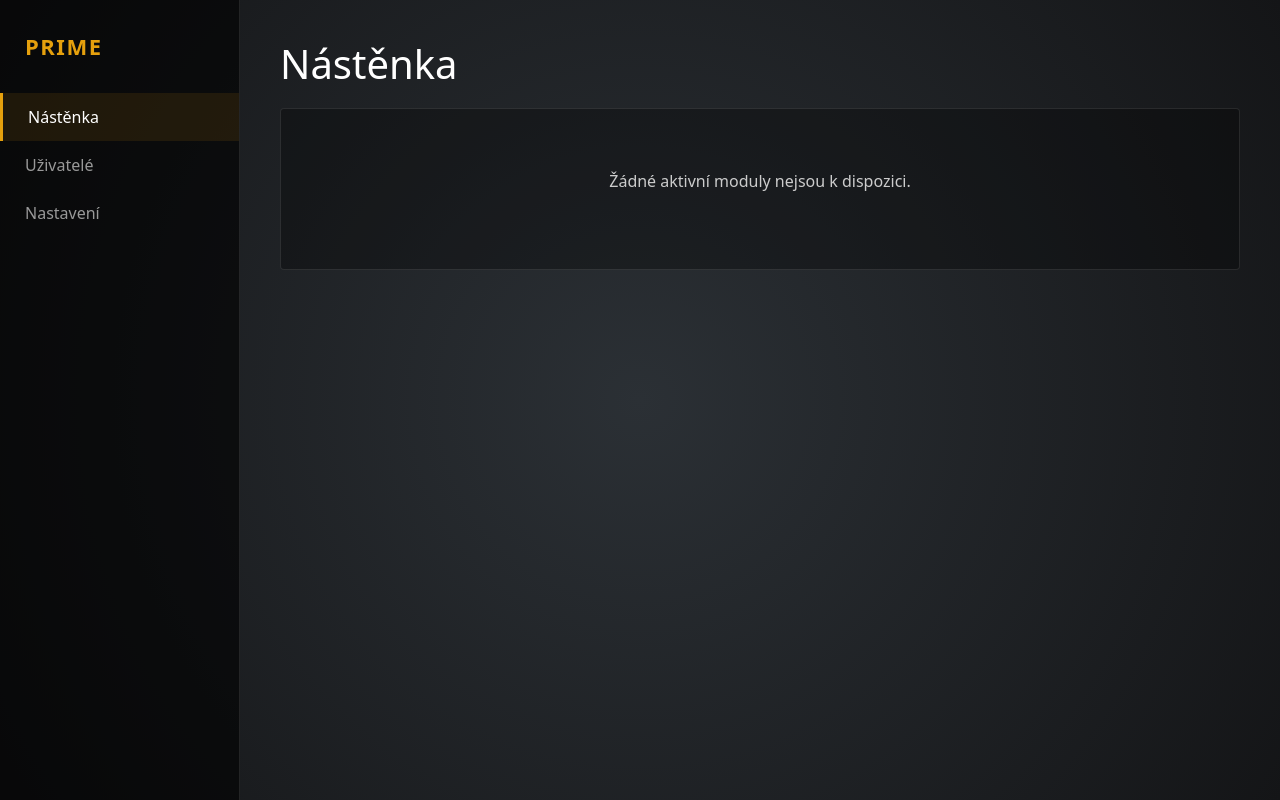
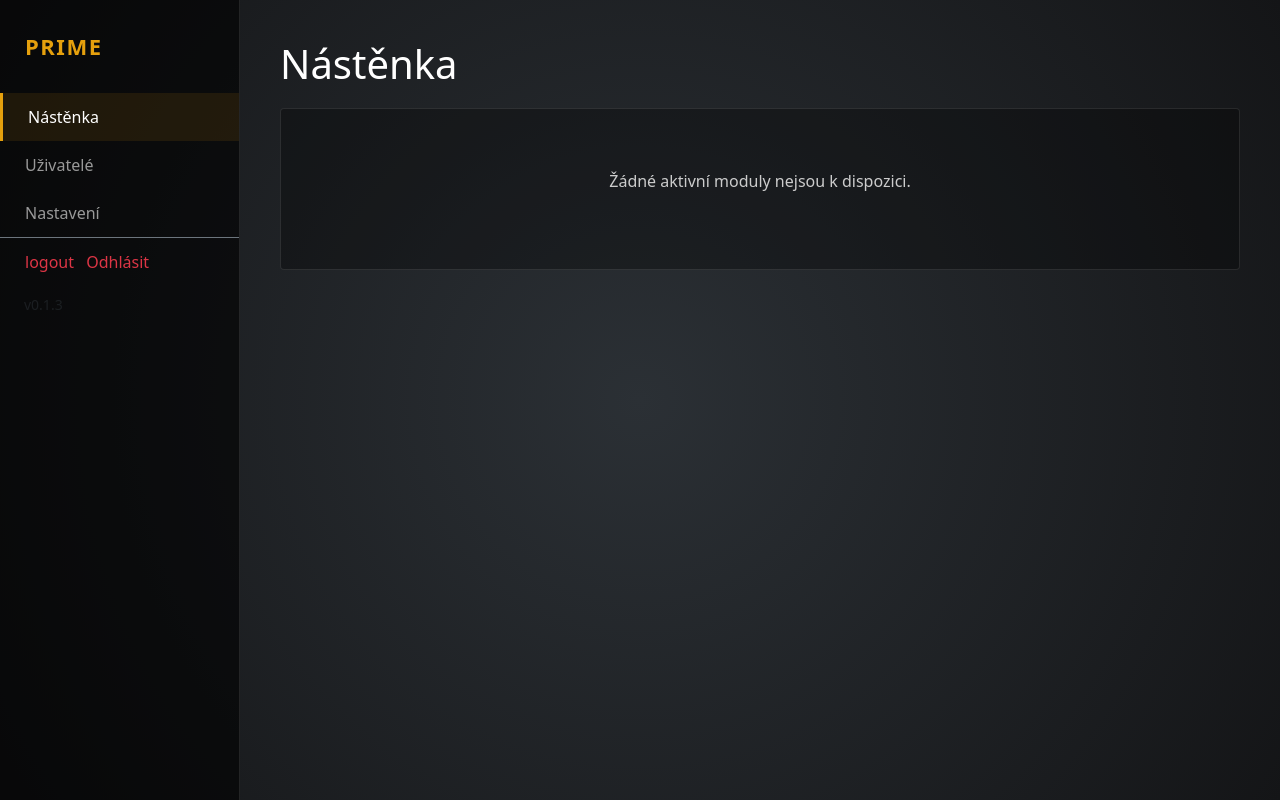
Before and after one commit to klucon/klucon-prime, a FastAPI app: page /dashboard in a window 1280 px wide. Run offline with FastAPI, Linux system fonts and the light colour scheme; tables that the repository leaves empty hold one stand-in row (values such as "Sample post").

Commit message:
Update sidebar.html

```diff
--- a/templates/sidebar.html
+++ b/templates/sidebar.html
@@ -10,6 +10,12 @@
         <a href="/settings" class="nav-item {% if active_page == 'settings' %}active{% endif %}">
             {{ t.menu_settings or "Nastavení" }}
         </a>
+    </div>
+    <div class="nav-section border-top border-secondary mt-auto">
+        <a href="/logout" class="nav-item text-danger">
+            <span class="me-2">logout</span> Odhlásit
+        </a>
+        <div class="px-4 py-2 text-muted small">v{{ ver }}</div>
     </div>
 </nav>
 
```
